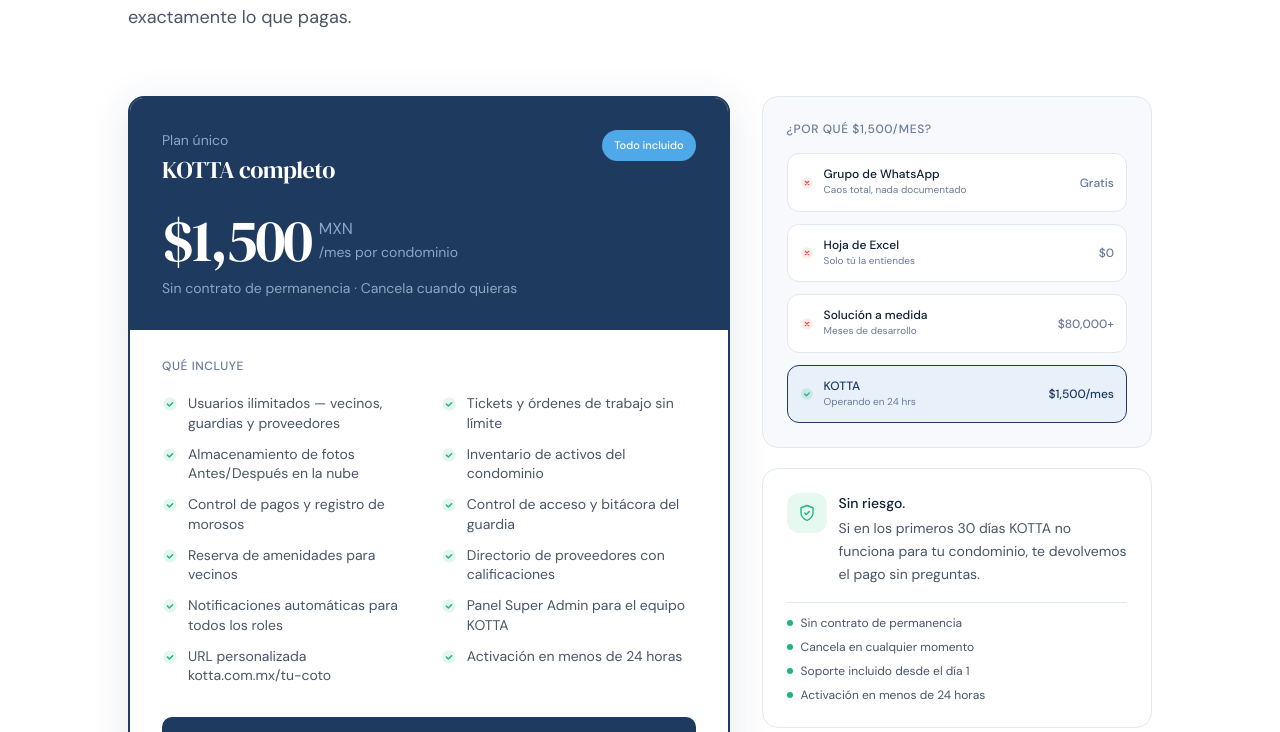
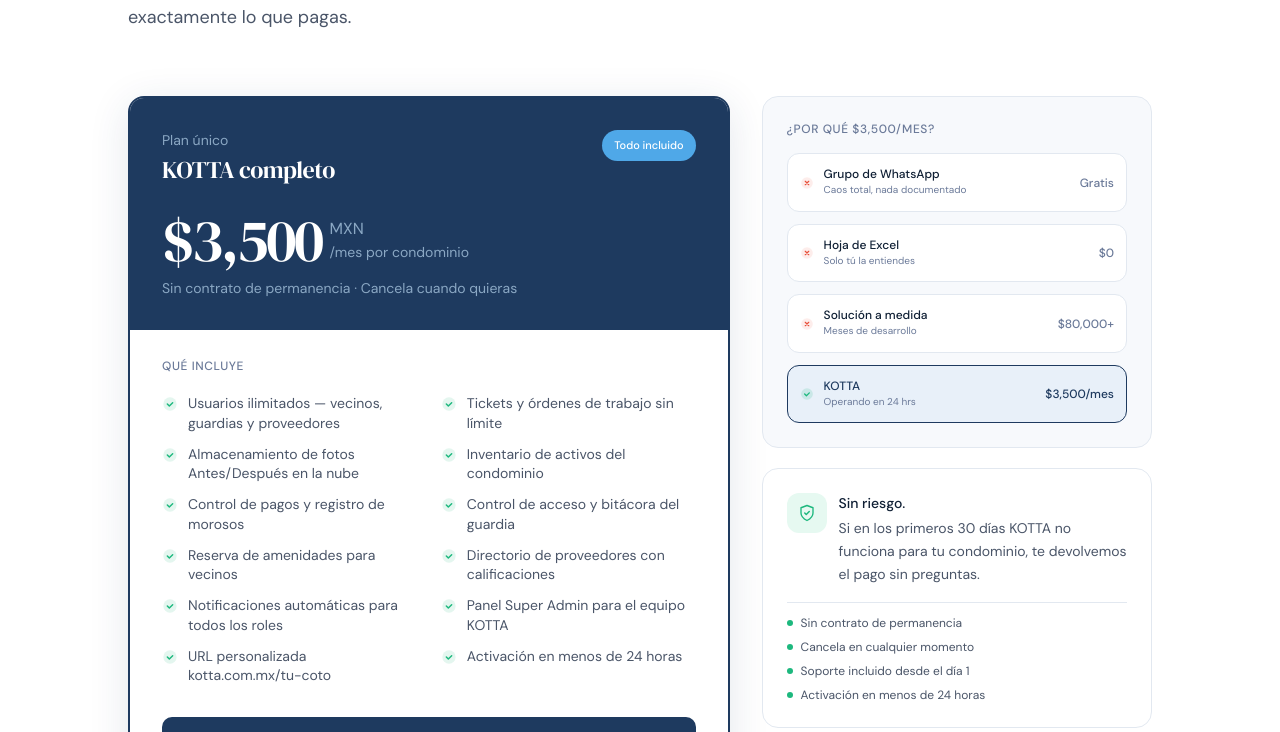
Before and after one commit to Gabriel-Cabanillas/kotta, a Next.js app: page / in a window 1280 px wide. Shown: the part 7582-8314 px from the top of the page. Built offline with nearby package versions, Linux system fonts and the light colour scheme.

Commit message:
chore: actualizar precio del plan mensual

```diff
--- a/src/components/sections/Pricing.tsx
+++ b/src/components/sections/Pricing.tsx
@@ -93,7 +93,7 @@
 
                 {/* Precio */}
                 <div className="flex items-end gap-2 mb-2">
-                  <span className="font-display text-white text-6xl leading-none">$1,500</span>
+                  <span className="font-display text-white text-6xl leading-none">$3,500</span>
                   <div className="mb-2">
                     <span className="text-[#8BA8C4] text-base">MXN</span>
                     <p className="text-[#8BA8C4] text-sm">/mes por condominio</p>
@@ -128,7 +128,7 @@
                   rel="noopener noreferrer"
                   className="btn-primary w-full justify-center py-4 text-base mb-3"
                 >
-                  Contratar ahora — $1,500/mes
+                  Contratar ahora — $3,500/mes
                   <svg width="16" height="16" viewBox="0 0 24 24" fill="none">
                     <path d="M5 12h14M12 5l7 7-7 7" stroke="currentColor" strokeWidth="2" strokeLinecap="round" strokeLinejoin="round"/>
                   </svg>
@@ -161,14 +161,14 @@
             {/* Comparación rápida */}
             <div className="reveal rounded-2xl border border-[#E2E8F0] bg-[#F7F9FC] p-6">
               <p className="text-xs font-medium text-[#6B7A99] uppercase tracking-wider mb-4">
-                ¿Por qué $1,500/mes?
+                ¿Por qué $3,500/mes?
               </p>
               <div className="space-y-3">
                 {[
                   { label: 'Grupo de WhatsApp', cost: 'Gratis', pain: 'Caos total, nada documentado', bad: true },
                   { label: 'Hoja de Excel', cost: '$0', pain: 'Solo tú la entiendes', bad: true },
                   { label: 'Solución a medida', cost: '$80,000+', pain: 'Meses de desarrollo', bad: true },
-                  { label: 'KOTTA', cost: '$1,500/mes', pain: 'Operando en 24 hrs', bad: false },
+                  { label: 'KOTTA', cost: '$3,500/mes', pain: 'Operando en 24 hrs', bad: false },
                 ].map((row, i) => (
                   <div
                     key={i}
```
